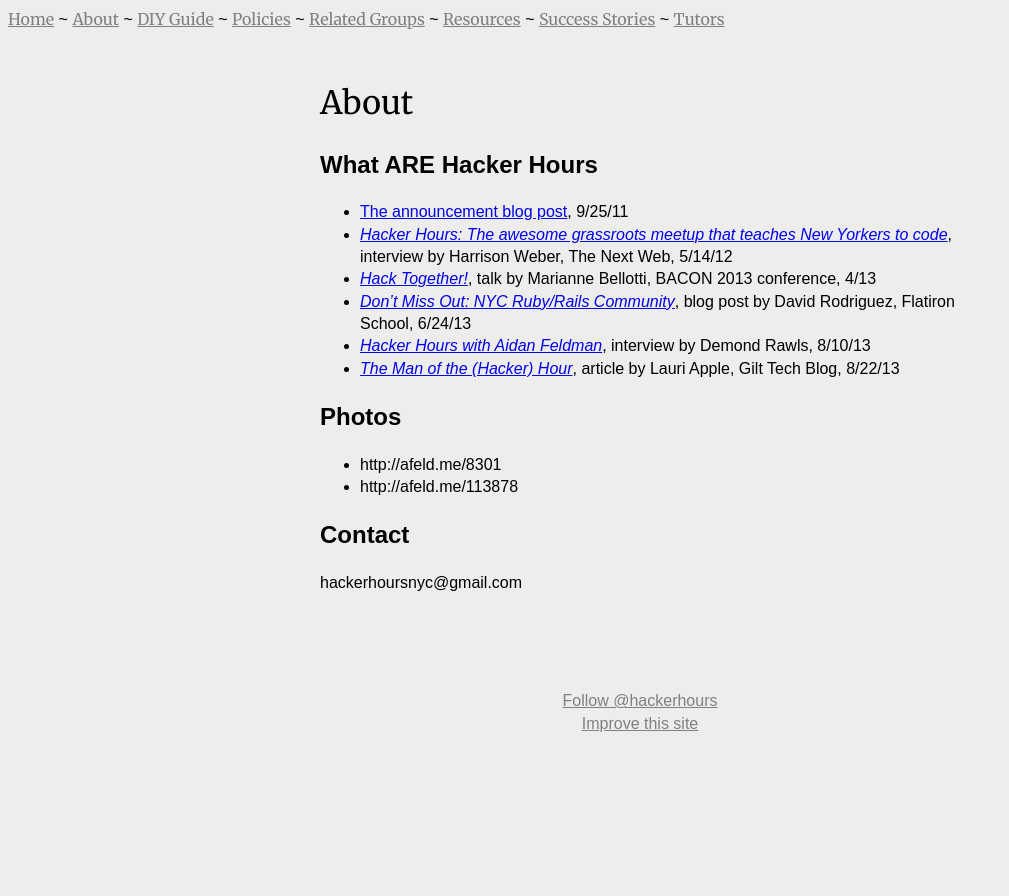
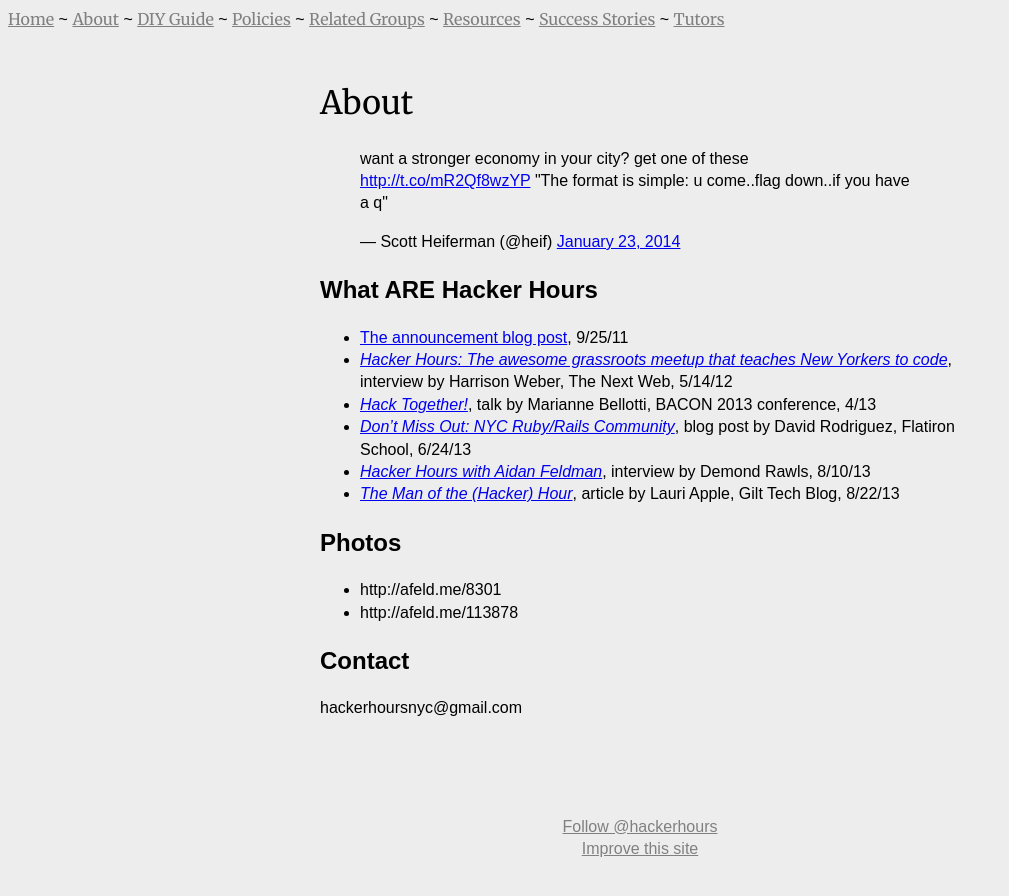
Before and after one commit to HackerHours/hackerhours.org, a Jekyll site: the page built from about.md, in a window 1280 px wide. Shown: the top 896 px of the page, without its empty margins (0-1009 px from the left). Built offline with Jekyll 4.4.1, drawn with Linux system fonts in a browser that asks for light colours; nearby versions of some CDN libraries; some web fonts are replaced; Markdown is read by kramdown in place of the engine named in the settings; comment, search, counter and statistics services are not loaded.

Commit message:
add tweet from scott heiferman

```diff
--- a/about.md
+++ b/about.md
@@ -2,6 +2,9 @@
 layout: default
 title: About
 ---
+
+<blockquote class="twitter-tweet" data-cards="hidden" lang="en"><p>want a stronger economy in your city? get one of these <a href="http://t.co/mR2Qf8wzYP">http://t.co/mR2Qf8wzYP</a> &quot;The format is simple: u come..flag down..if you have a q&quot;</p>&mdash; Scott Heiferman (@heif) <a href="https://twitter.com/heif/statuses/426436663640748032">January 23, 2014</a></blockquote>
+<script async src="//platform.twitter.com/widgets.js" charset="utf-8"></script>
 
 ## What ARE Hacker Hours
 
```
